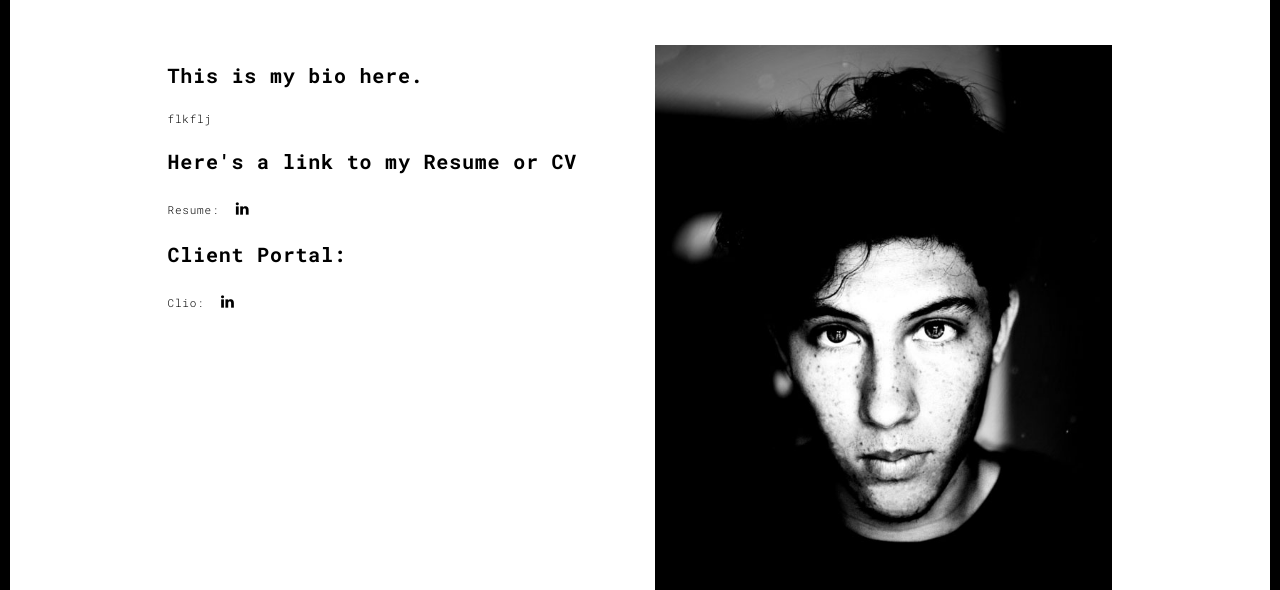
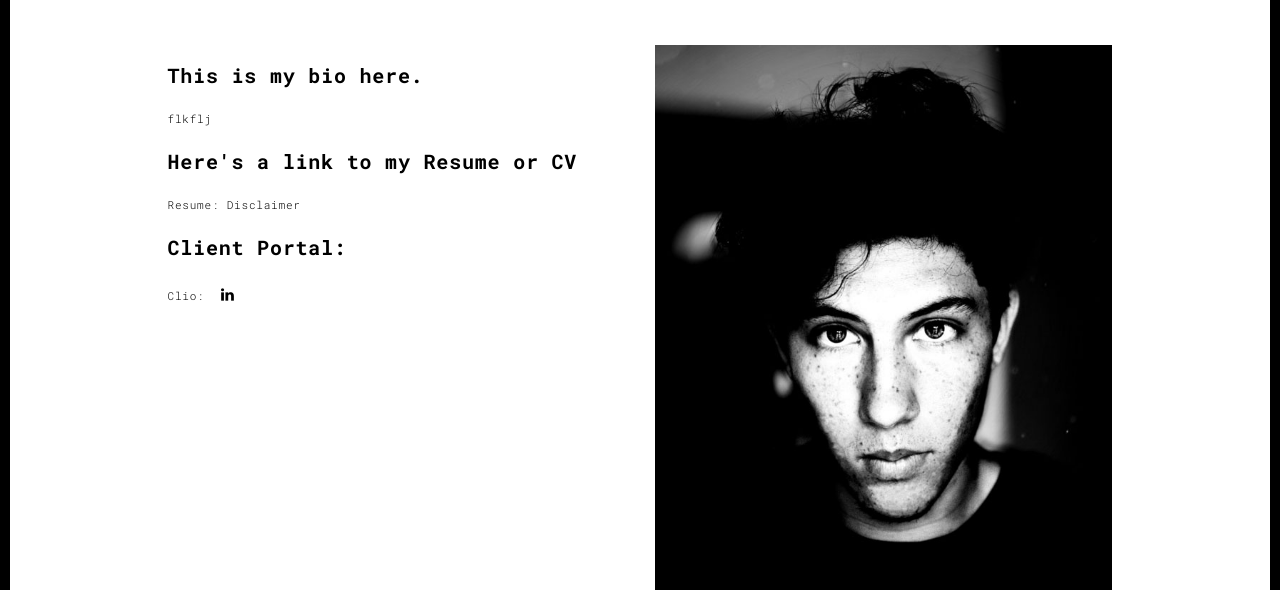
Before and after one commit to robby-o/porto, a Flask app: page /about.html in a window 1280 px wide. Shown: the part 157-747 px from the top of the page. Run offline with Flask 2, Linux system fonts and the light colour scheme; some libraries are stand-ins or nearby versions.

Commit message:
link update

```diff
--- a/templates/about.html
+++ b/templates/about.html
@@ -79,11 +79,10 @@
                       Resume:
                       <a
                         href="www.linkedin.com/in/miguel-lopez-221432150"
-                        title="Resume"
-                        class="fa-icon"
+                        title=""
+                        style="text-decoration: none"
+                        >Disclaimer</a
                       >
-                        <i class="fa fa-linkedin"></i>
-                      </a>
                     </p>
 
                     <h3>Client Portal:</h3>
```
